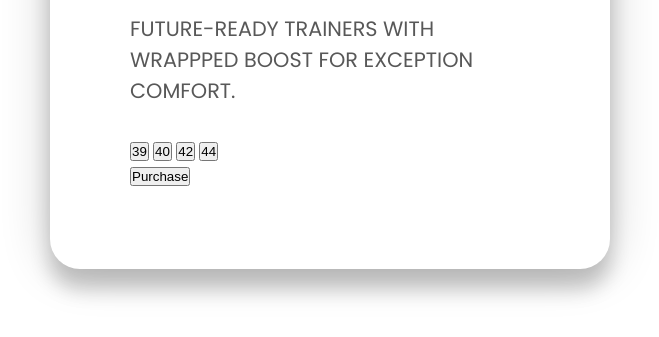
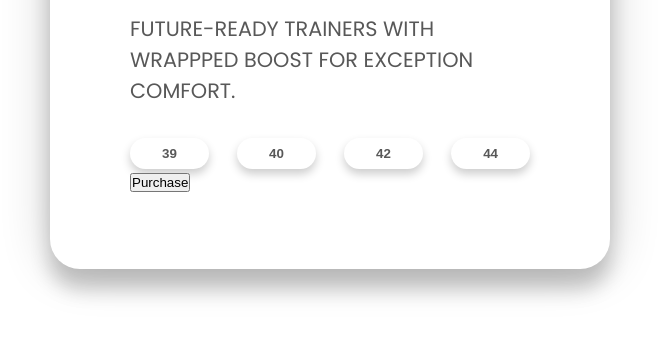
Before and after one commit to Chell0/3D-card-animation, a plain HTML site: page index.html in a window 1280 px wide. Shown: the part 451-788 px from the top of the page, without its empty margins (310-969 px from the left). Drawn offline with Linux system fonts and the light colour scheme.

Commit message:
Style the sizes section

```diff
--- a/style.css
+++ b/style.css
@@ -58,3 +58,19 @@ body {
     color: #585858;
     font-weight: lighter;
 }
+
+.sizes {
+    display: flex;
+    justify-content: space-between;
+}
+
+.sizes button {
+    padding: 0.5rem 2rem;
+    background: none;
+    border: none;
+    box-shadow: 0px 5px 10px rgba(0, 0, 0, 0.2);
+    border-radius: 30px;
+    cursor: pointer;
+    font-weight: bold;
+    color: #585858;
+}
```
